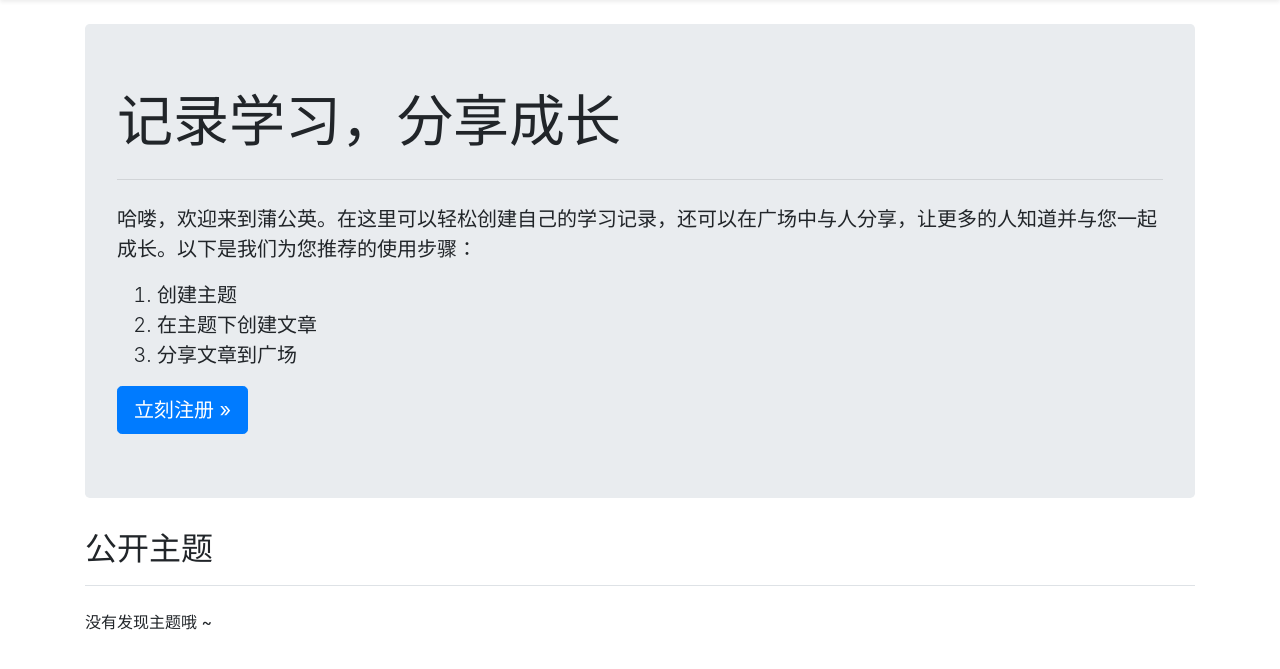
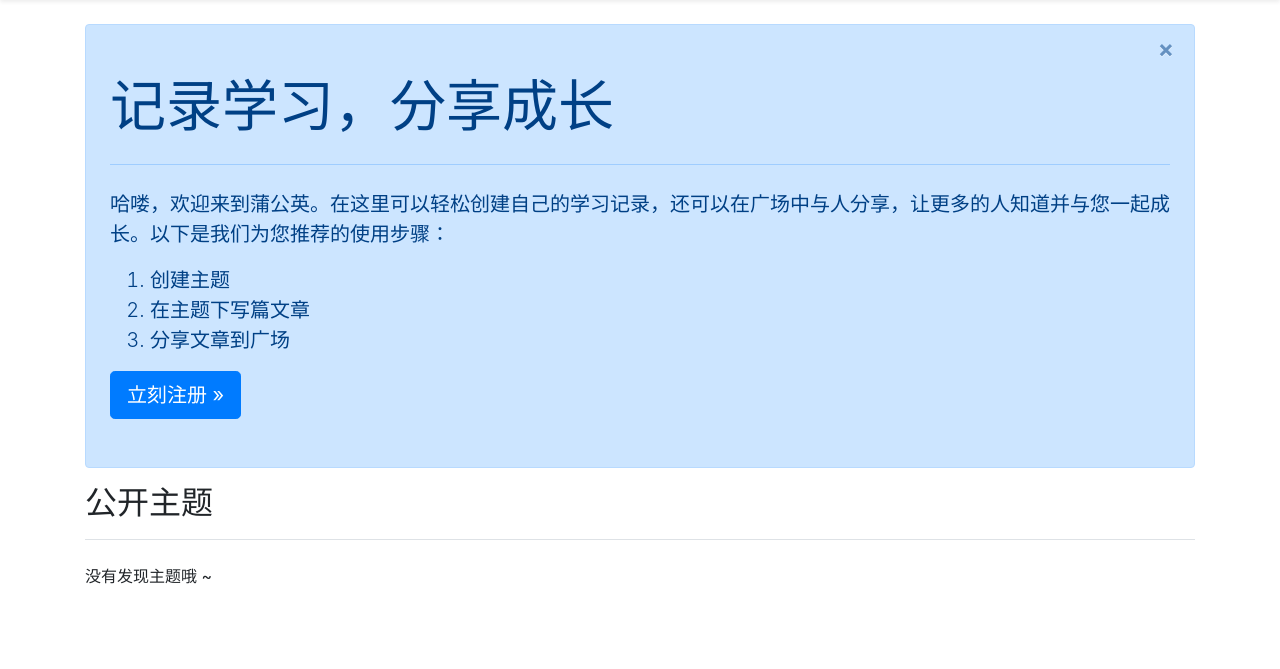
Before and after one commit to Chaong/gongying, a Django app: page / in a window 1280 px wide. Shown: the part 56-725 px from the top of the page. Run offline with Django 3.2, Linux system fonts and the light colour scheme; data that the repository does not hold is empty; some libraries are stand-ins or nearby versions.

Commit message:
修改部分显示效果和文字内容

```diff
--- a/learning_logs/templates/learning_logs/article_ne.html
+++ b/learning_logs/templates/learning_logs/article_ne.html
@@ -3,7 +3,7 @@
 
 {% block page_header %}
     {% if type == "new" %}
-        <h2>添加文章</h2>
+        <h2>写篇文章</h2>
     {% else %}
         <h2>编辑文章</h2>
     {% endif %}
--- a/learning_logs/templates/learning_logs/index.html
+++ b/learning_logs/templates/learning_logs/index.html
@@ -2,13 +2,13 @@
 {% load humanize %}
 
 {% block page_header %}
-    <div class="jumbotron">
+    <div class="alert alert-primary alert-dismissible fade show px-4 py-5" role="alert">
         <h1 class="display-4">记录学习，分享成长</h1>
         <hr class="my-4">
         <p class="lead">哈喽，欢迎来到蒲公英。在这里可以轻松创建自己的学习记录，还可以在广场中与人分享，让更多的人知道并与您一起成长。以下是我们为您推荐的使用步骤：</p>
         <ol class="lead">
             <li>创建主题</li>
-            <li>在主题下创建文章</li>
+            <li>在主题下写篇文章</li>
             <li>分享文章到广场</li>
         </ol>
         {% if user.is_authenticated %}
@@ -16,6 +16,9 @@
         {% else %}
             <a class="btn btn-lg btn-primary" href="{% url 'users:register' %}" role="button">立刻注册 &raquo;</a>
         {% endif %}
+        <button type="button" class="close" data-dismiss="alert" aria-label="Close">
+            <span aria-hidden="true">&times;</span>
+        </button>
     </div>
     <h2>公开主题</h2>
 {% endblock page_header %}
--- a/learning_logs/templates/learning_logs/topic.html
+++ b/learning_logs/templates/learning_logs/topic.html
@@ -8,7 +8,7 @@
     {% if user.is_authenticated and topic.owner == user %}
         <div class="text-right">
             <a href="{% url 'learning_logs:edit_topic' topic.id %}" class="btn btn-outline-primary">编辑主题</a>
-            <a href="{% url 'learning_logs:new_article' topic.id %}" class="btn btn-primary">添加文章</a>
+            <a href="{% url 'learning_logs:new_article' topic.id %}" class="btn btn-primary">写篇文章</a>
         </div>
     {% endif %}
 {% endblock page_header %}
--- a/learning_logs/templates/learning_logs/topic_ne.html
+++ b/learning_logs/templates/learning_logs/topic_ne.html
@@ -3,7 +3,7 @@
 
 {% block page_header %}
     {% if type == "new" %}
-        <h2>添加主题</h2>
+        <h2>创建主题</h2>
     {% else %}
         <h2>编辑主题</h2>
     {% endif %}
@@ -20,7 +20,7 @@
         {% buttons %}
             {% if type == "new" %}
                 <a href="{% url 'learning_logs:topics' %}" class="btn btn-outline-primary">取消</a>
-                <button name="submit" class="btn btn-primary">添加主题</button>
+                <button name="submit" class="btn btn-primary">发布主题</button>
             {% else %}
                 <a href="{% url 'learning_logs:topic' topic.id %}" class="btn btn-outline-primary">取消</a>
                 <button name="submit" class="btn btn-primary">保存编辑</button>
--- a/learning_logs/templates/learning_logs/topics.html
+++ b/learning_logs/templates/learning_logs/topics.html
@@ -5,7 +5,7 @@
     <h2>主题</h2>
     {% if user.is_authenticated %}
         <div class="text-right">
-            <a href="{% url 'learning_logs:new_topic' %}" class="btn btn-primary">添加主题</a>
+            <a href="{% url 'learning_logs:new_topic' %}" class="btn btn-primary">创建主题</a>
         </div>
     {% endif %}
 {% endblock page_header %}
```
Also changed, not shown: learning_logs/templates/learning_logs/squares.html (+5 -3 lines).
